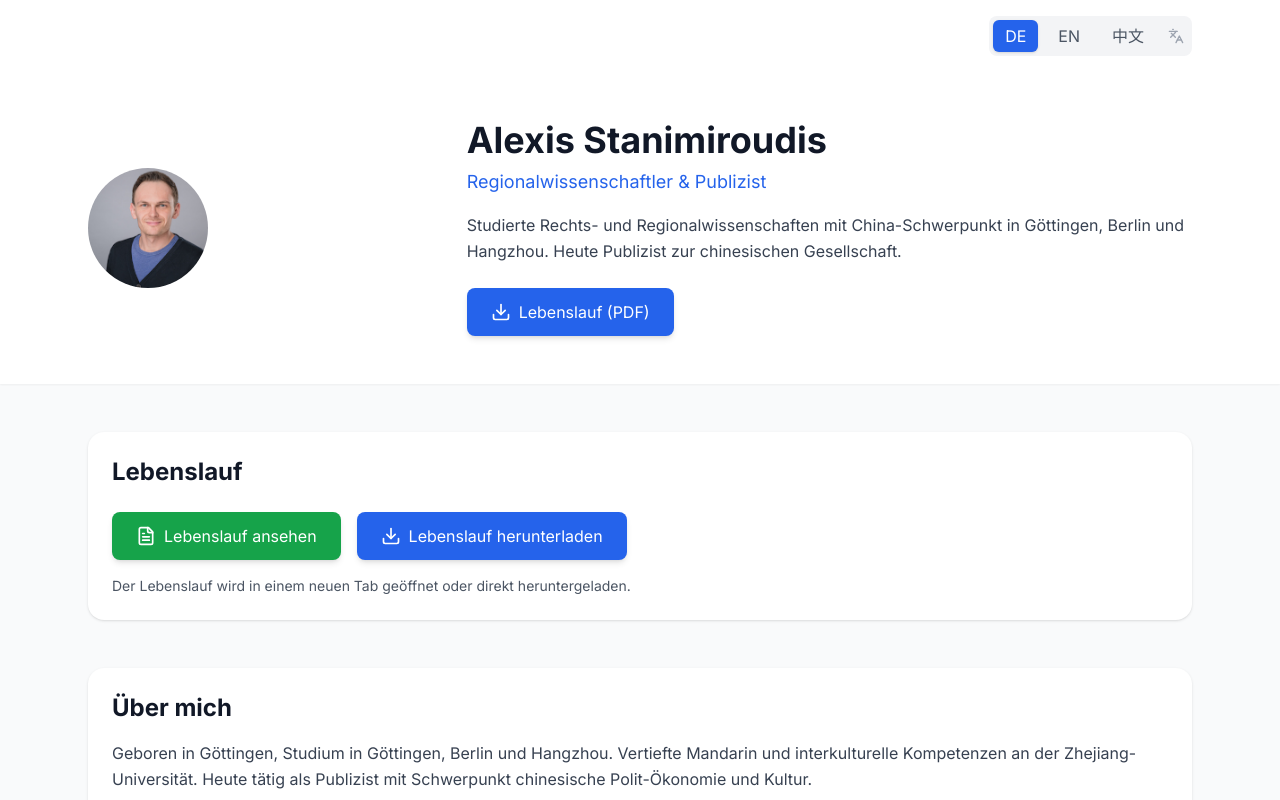
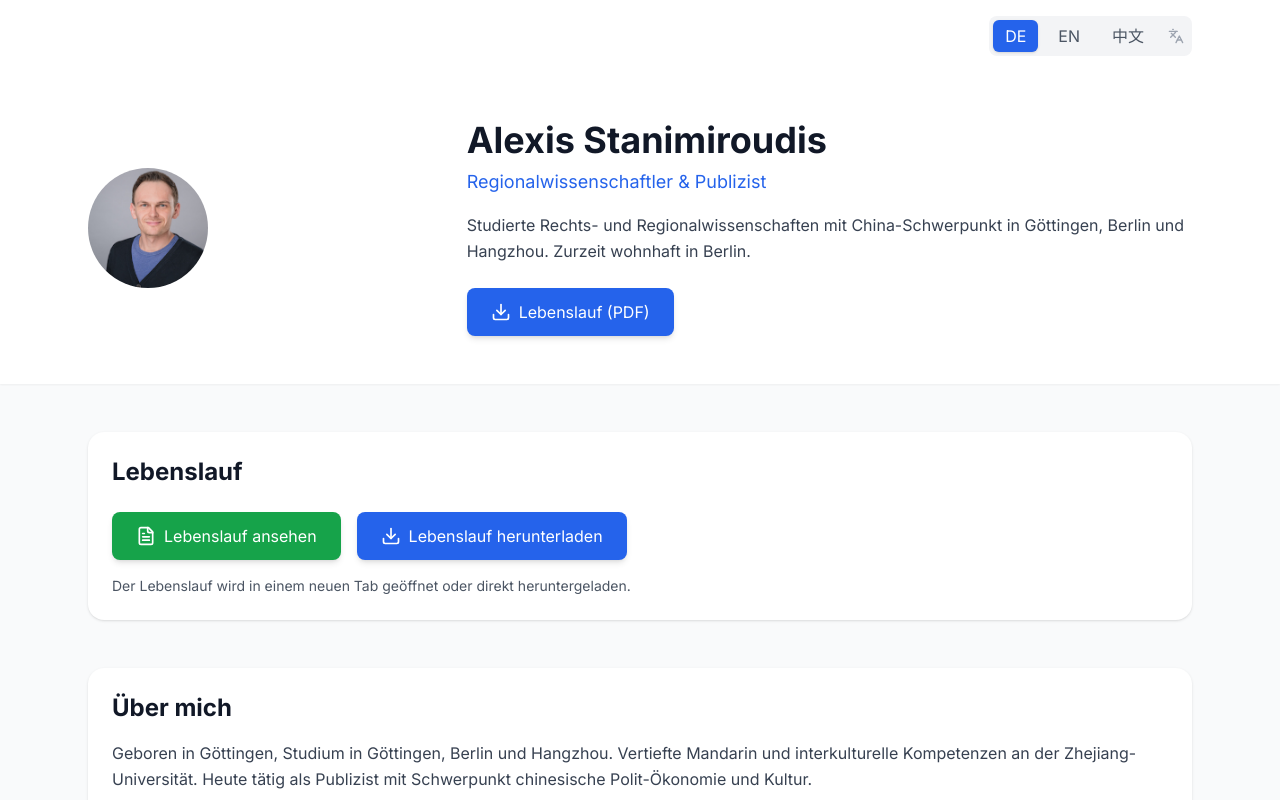
Before and after one commit to stanimia81/alexis-website, a React (Vite) app: page / in a window 1280 px wide. Shown: the top 800 px of the page. Built offline with nearby package versions, Linux system fonts and the light colour scheme.

Commit message:
Update App.jsx

```diff
--- a/src/App.jsx
+++ b/src/App.jsx
@@ -9,7 +9,7 @@ export default function App() {
     de: {
       title: "Alexis Stanimiroudis",
       subtitle: "Regionalwissenschaftler & Publizist",
-      description: "Studierte Rechts- und Regionalwissenschaften mit China-Schwerpunkt in Göttingen, Berlin und Hangzhou. Heute Publizist zur chinesischen Gesellschaft.",
+      description: "Studierte Rechts- und Regionalwissenschaften mit China-Schwerpunkt in Göttingen, Berlin und Hangzhou. Zurzeit wohnhaft in Berlin.",
       about: "Über mich",
       aboutText: "Geboren in Göttingen, Studium in Göttingen, Berlin und Hangzhou. Vertiefte Mandarin und interkulturelle Kompetenzen an der Zhejiang-Universität. Heute tätig als Publizist mit Schwerpunkt chinesische Polit-Ökonomie und Kultur.",
       cv: "Lebenslauf",
@@ -28,7 +28,7 @@ export default function App() {
     en: {
       title: "Alexis Stanimiroudis",
       subtitle: "Regional Scientist & Publicist",
-      description: "Studied law and regional sciences with a China focus in Göttingen, Berlin, and Hangzhou. Currently working as a publicist on Chinese society.",
+      description: "Studied law and regional sciences with a China focus in Göttingen, Berlin, and Hangzhou. Currently residing in Berlin.",
       about: "About Me",
       aboutText: "Born in Göttingen, studied in Göttingen, Berlin, and Hangzhou. Enhanced Mandarin and intercultural competencies at Zhejiang University. Currently working as a publicist with a focus on Chinese political economy and culture.",
       cv: "Curriculum Vitae",
@@ -47,7 +47,7 @@ export default function App() {
     zh: {
       title: "Alexis Stanimiroudis",
       subtitle: "区域科学家 & 出版人",
-      description: "在哥廷根、柏林和杭州学习法律和区域科学，主攻中国研究。目前担任中国社会领域的出版人。",
+      description: "在哥廷根、柏林和杭州学习法律和区域科学，主攻中国研究。目前居住在柏林。",
       about: "关于我",
       aboutText: "出生于哥廷根，在哥廷根、柏林和杭州学习。在浙江大学提升了普通话和跨文化能力。目前担任专注于中国政治经济和文化的出版人。",
       cv: "简历",
```
